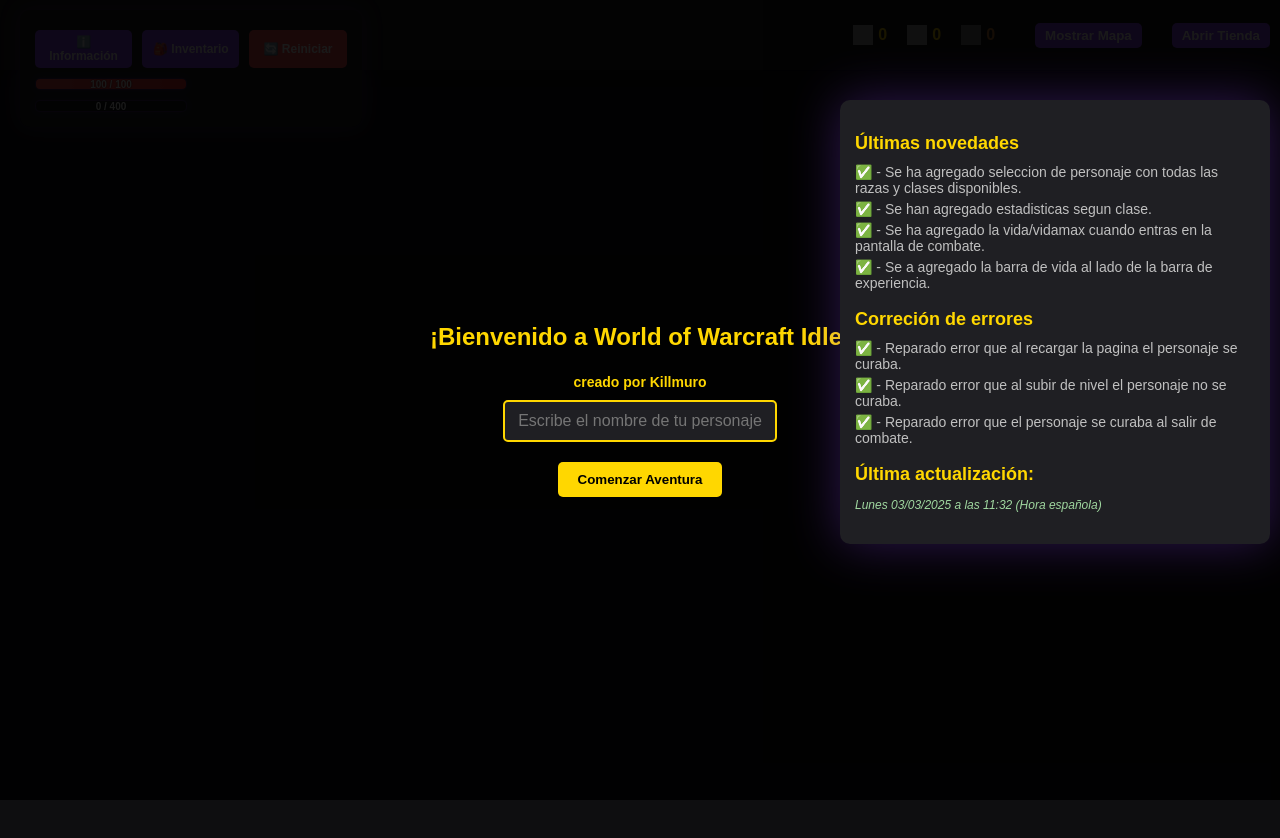
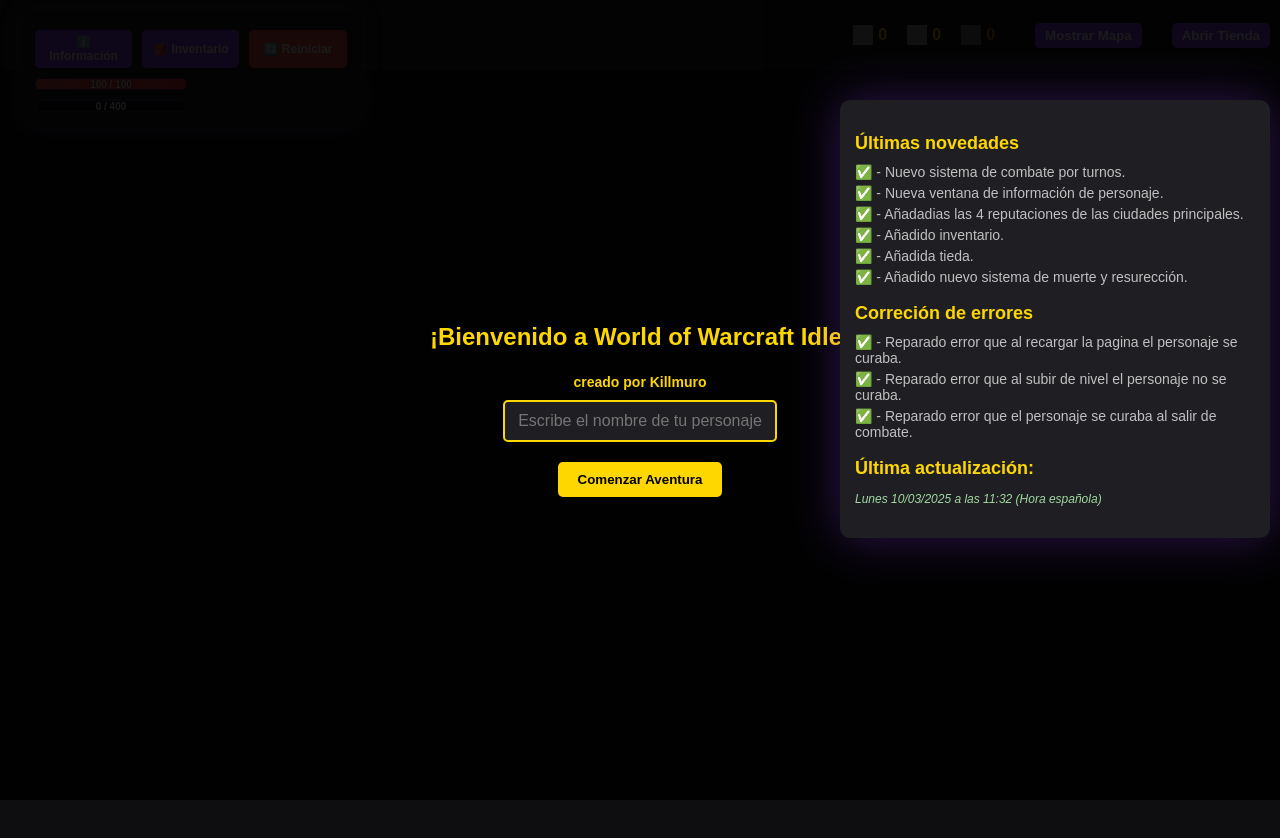
Before and after one commit to Arthax85/wowidle, a plain HTML site: page index.html in a window 1280 px wide. Drawn offline with Linux system fonts and the light colour scheme; grey boxes are pictures that could not be loaded.

Commit message:
Update index.html

```diff
--- a/index.html
+++ b/index.html
@@ -15,10 +15,12 @@
     <div id="update-info">
         <h3>Últimas novedades</h3>
         <ul id="update-list">
-            <li>✅ - Se ha agregado seleccion de personaje con todas las razas y clases disponibles.</li>
-            <li>✅ - Se han agregado estadisticas segun clase.</li>
-            <li>✅ - Se ha agregado la vida/vidamax cuando entras en la pantalla de combate.</li>
-            <li>✅ - Se a agregado la barra de vida al lado de la barra de experiencia.</li>
+            <li>✅ - Nuevo sistema de combate por turnos.</li>
+            <li>✅ - Nueva ventana de información de personaje.</li>
+            <li>✅ - Añadadias las 4 reputaciones de las ciudades principales.</li>
+            <li>✅ - Añadido inventario.</li>
+	    <li>✅ - Añadida tieda.</li>
+  	    <li>✅ - Añadido nuevo sistema de muerte y resurección.</li>
 
 	<h3>Correción de errores</h3>
 	    <li>✅ - Reparado error que al recargar la pagina el personaje se curaba.</li>
@@ -27,7 +29,7 @@
 
         </ul>
         <h3>Última actualización:</h3>
-	<span id="update-date">Lunes 03/03/2025 a las 11:32 (Hora española)</span></p>
+	<span id="update-date">Lunes 10/03/2025 a las 11:32 (Hora española)</span></p>
     </div>
 </div>
 
```
